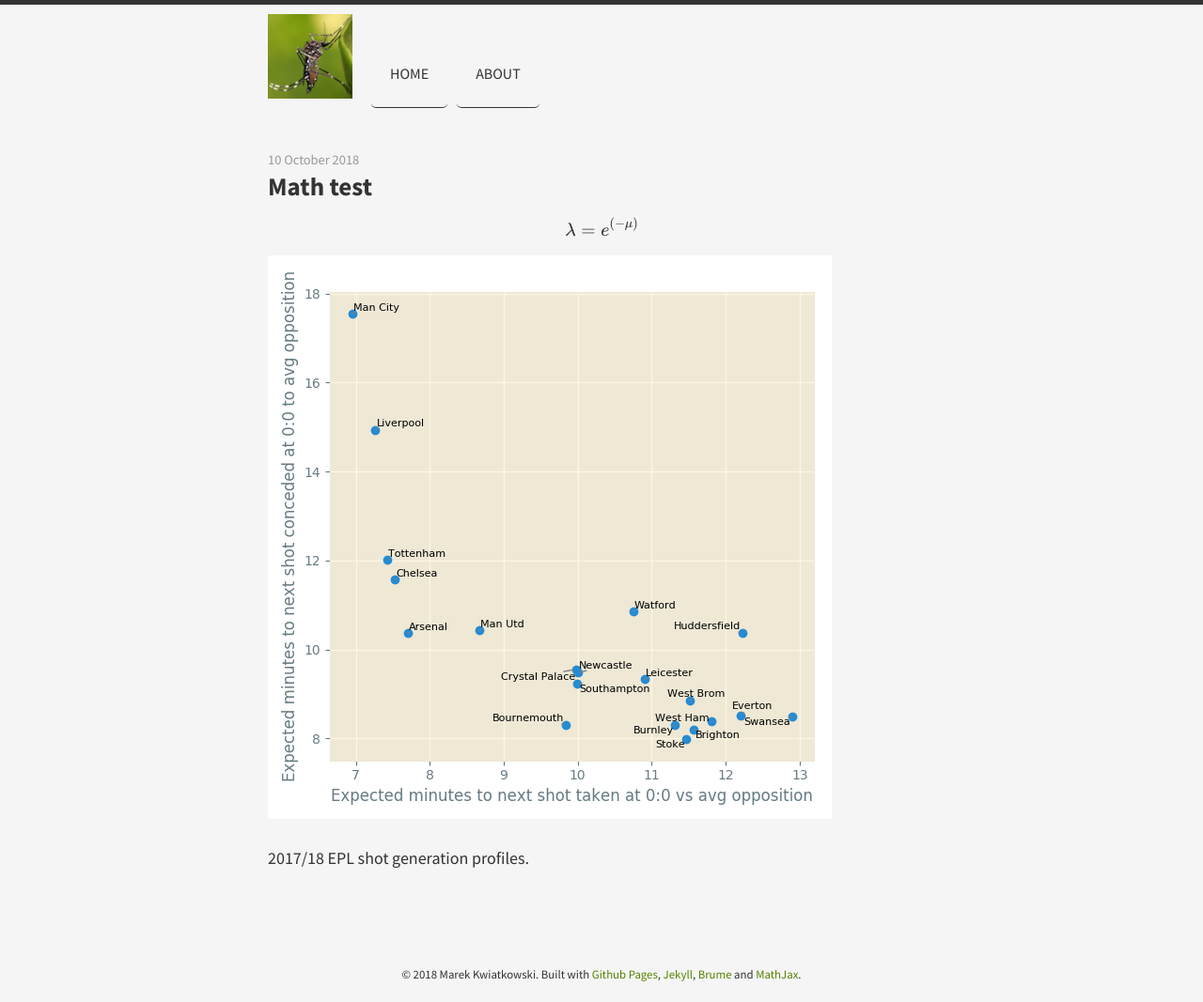
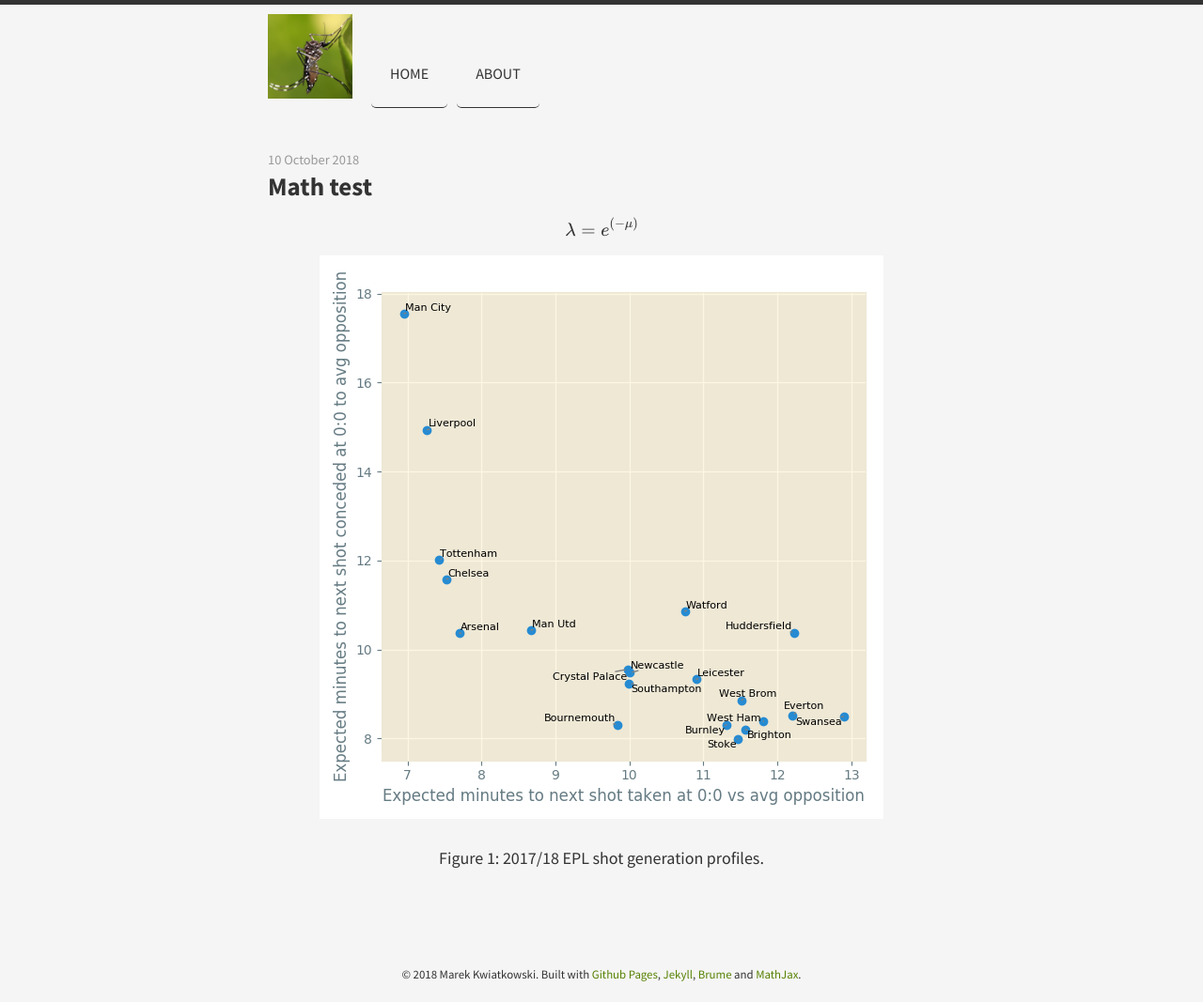
Before and after one commit to huffyhenry/huffyhenry.github.io, a Jekyll site: the page built from _posts/2018-10-10-math-test.md, in a window 1280 px wide. Shown: the whole page at 94% size. Built offline with Jekyll 4.4.1, drawn with Linux system fonts in a browser that asks for light colours; formulas are drawn with MathJax 3.

Commit message:
Attempt to center figures

```diff
--- a/_posts/2018-10-10-math-test.md
+++ b/_posts/2018-10-10-math-test.md
@@ -8,6 +8,6 @@ $$
 $$
 
 <figure>
-  <img style="float: center" src="assets/figures/shotgen_scatter.png" />
-  <figcaption>2017/18 EPL shot generation profiles.</figcaption>
+  <img src="assets/figures/shotgen_scatter.png" />
+  <figcaption>Figure 1: 2017/18 EPL shot generation profiles.</figcaption>
 </figure>
--- a/assets/css/main.css
+++ b/assets/css/main.css
@@ -107,6 +107,10 @@ dt {
 dd {
   -ms-flex-preferred-size: 70%;
       flex-basis: 70%;
+}
+
+figure {
+  text-align: center;
 }
 
 /*
```
